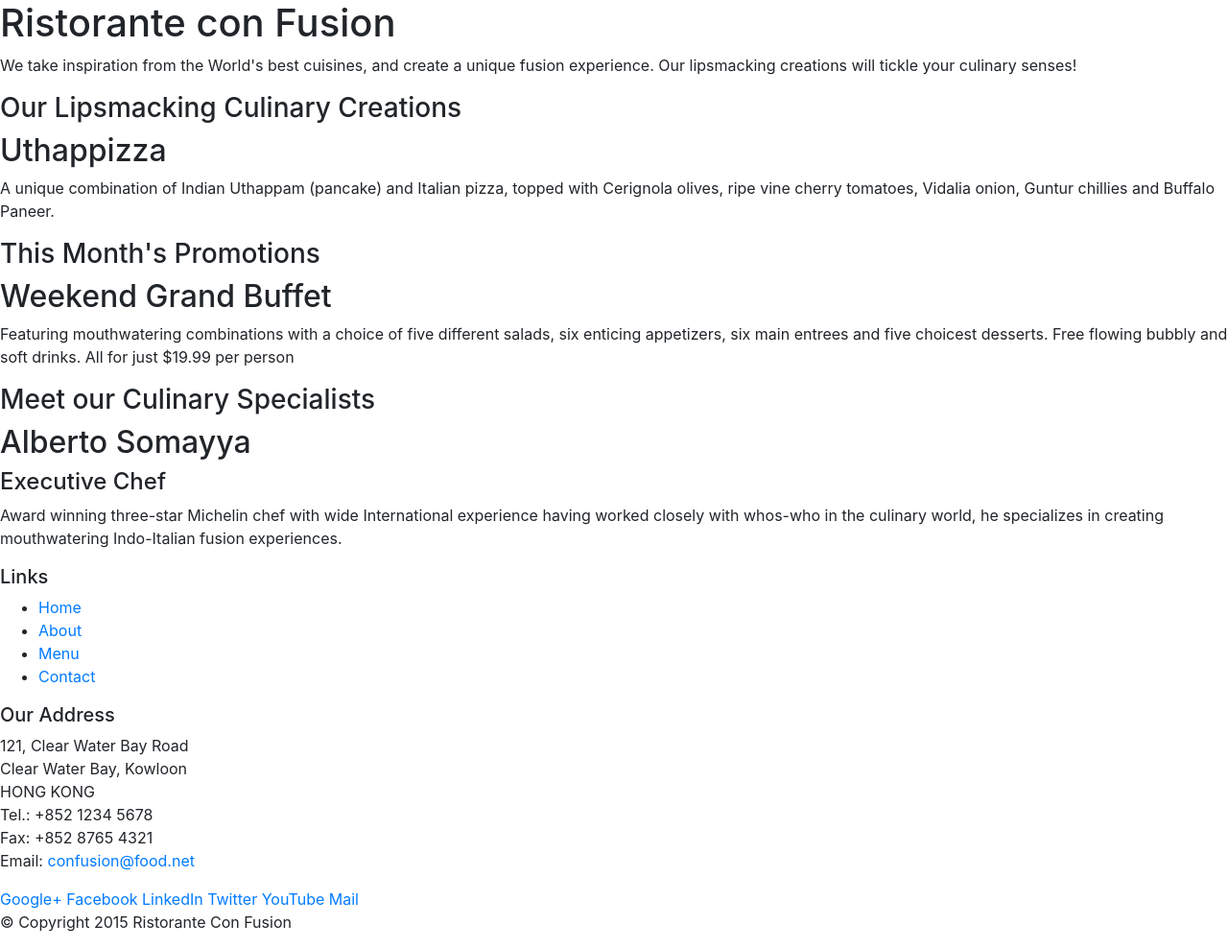
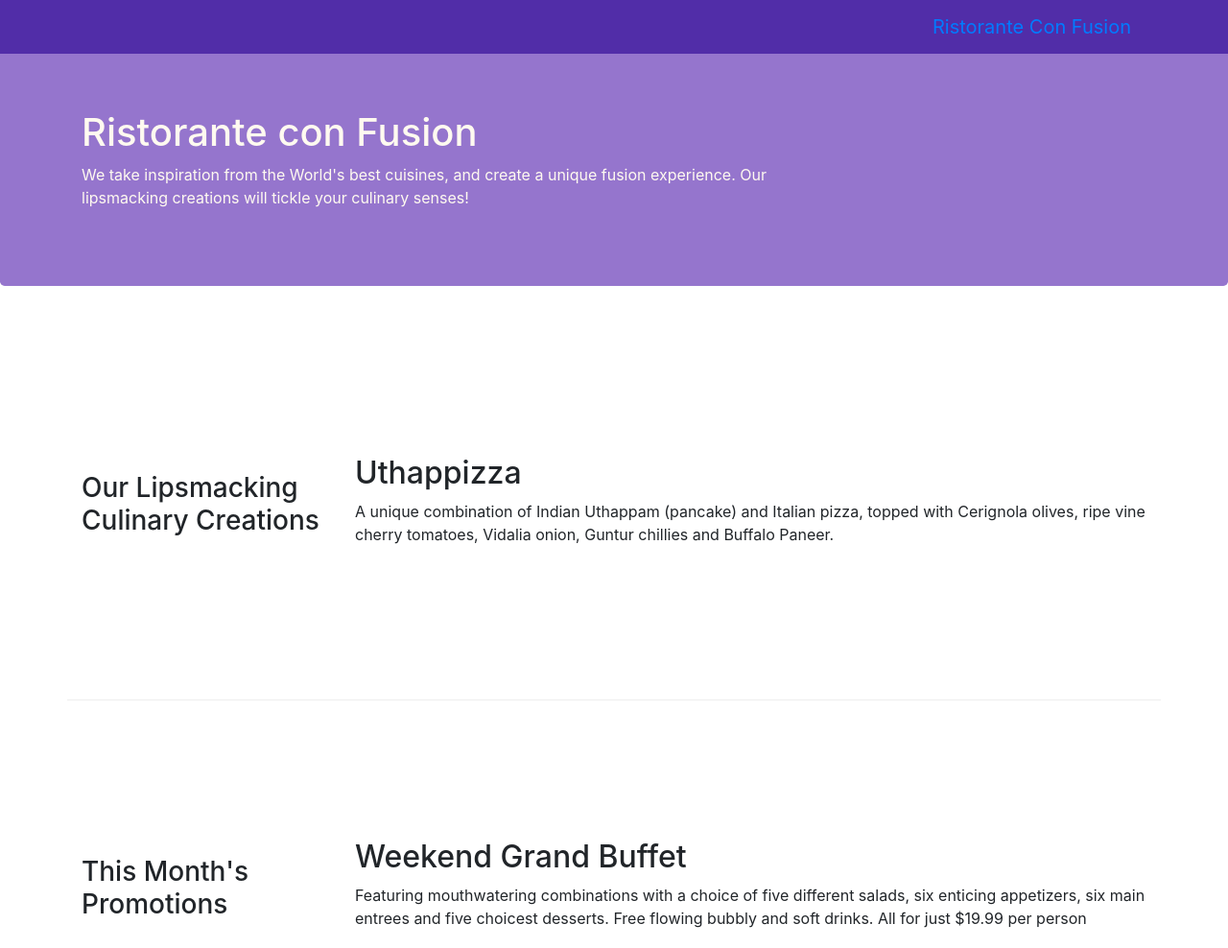
Before and after one commit to jjeannis07/conFusion, a website: page index.html in a window 1280 px wide. Shown: the top 988 px of the page at 96% size. Drawn offline with nearby package versions, Linux system fonts and the light colour scheme.

Commit message:
Navbar and Breadcrumbs

```diff
--- /dev/null
+++ b/css/style.css
@@ -0,0 +1,39 @@
+body {
+    padding: 50px 0px 0px 0px;
+    z-index: 0;
+}
+
+.navbar-inverse {
+    background-color: #512DA8 !important;
+}
+
+.row-header {
+    margin: 0px auto;
+    padding: 0px;
+}
+
+.row-content {
+    margin: 0px auto;
+    padding: 50px 0px 50px 0px;
+    border-bottom: 1px ridge;
+    min-height: 400px;
+}
+
+.footer {
+    background-color: #D1C4E9;
+    margin: 0px auto;
+    padding: 20px 0px 20px 0px;
+}
+
+.jumbotron {
+    padding: 70px 30px 70px 30px;
+    margin: 0px auto;
+    background: #9575CD !important;
+    color: floralwhite;
+}
+
+address {
+    font-size: 80%;
+    margin: 0px;
+    color: #0f0f0f;
+}
--- a/index.html
+++ b/index.html
@@ -7,73 +7,89 @@
     <meta name="viewport" content="width=device-width, initial-scale=1, shrink-to-fit=no">
     <meta http-equiv="x-ua-compatible" content="ie=edge">
     <title>Ristorante Con Fusion</title>
-
+    <link href="css/style.css" rel="stylesheet">
     <!-- Bootstrap CSS -->
     <link rel="stylesheet" href="node_modules/bootstrap/dist/css/bootstrap.min.css">
 </head>
 
 <body>
 
-    <header>
-        <div>
-            <div>
-                <div>
+    <header class="jumbotron">
+        <nav class="navbar navbar-inverse navbar-toggleable-sm fixed-top">
+            <div class="container">
+                <button class="navbar-toggler" type="button" data-toggle="collapse" data-target="#Navbar">
+                    <span class="navbar-toggler-icon"></span>
+                </button>
+                <a class="navbar-brand" href="#">Ristorante Con Fusion</a>
+                <div class="collapse navbar-collapse" id="Navbar">
+                <ul class="navbar-nav">
+                    <li class="nav-item active"><a class="nav-link" href="#">Home</a></li>
+                    <li class="nav-item"><a class="nav-link" href="./aboutus.html">About</a></li>
+                    <li class="nav-item"><a class="nav-link" href="#">Menu</a></li>
+                    <li class="nav-item"><a class="nav-link" href="#">Contact</a></li>
+                </ul>
+                </div>
+            </div>
+        </nav>
+        <div class="container">
+            <div class="row row-header">
+                <div class="col-12 col-sm-8">
                     <h1>Ristorante con Fusion</h1>
                     <p>We take inspiration from the World's best cuisines, and create a unique fusion experience. Our lipsmacking creations will tickle your culinary senses!</p>
                 </div>
-                <div>
+                <div class="col col-sm">
                 </div>
             </div>
         </div>
     </header>
 
-    <div>
-        <div>
-            <div>
+    <div class="container">
+        <div class="row row-content align-items-center">
+            <div class="col-sm-4 col-md-3 flex-last">
                 <h3>Our Lipsmacking Culinary Creations</h3>
             </div>
-            <div>
+            <div class="col-sm col-md flex-first">
                 <h2>Uthappizza</h2>
                 <p>A unique combination of Indian Uthappam (pancake) and Italian pizza, topped with Cerignola olives, ripe vine cherry tomatoes, Vidalia onion, Guntur chillies and Buffalo Paneer.</p>
             </div>
         </div>
 
 
-        <div>
-            <div>
+        <div class="row row-content align-items-center">
+            <div class="col-sm-4 col-md-3 flex-last">
                 <h3>This Month's Promotions</h3>
             </div>
-            <div>
+            <div class="col-sm col-md flex-first">
                 <h2>Weekend Grand Buffet</h2>
                 <p>Featuring mouthwatering combinations with a choice of five different salads, six enticing appetizers, six main entrees and five choicest desserts. Free flowing bubbly and soft drinks. All for just $19.99 per person </p>
             </div>
         </div>
 
-        <div>
-            <div>
+        <div class="row row-content align-items-center">
+            <div class="col-sm-4 col-md-3 flex-last">
                 <h3>Meet our Culinary Specialists</h3>
             </div>
-            <div>
+            <div class="col-sm col-md flex-first">
                 <h2>Alberto Somayya</h2>
                 <h4>Executive Chef</h4>
-                <p>Award winning three-star Michelin chef with wide International experience having worked closely with whos-who in the culinary world, he specializes in creating mouthwatering Indo-Italian fusion experiences. </p>
+                <p class="d-none d-md-block">Award winning three-star Michelin chef with wide International experience having worked closely with whos-who in the culinary world, he specializes in creating mouthwatering Indo-Italian fusion experiences. </p>
             </div>
         </div>
     </div>
 
-    <footer>
-        <div>
-            <div>
-                <div>
+    <footer class="footer">
+        <div class="container">
+            <div class="row row-content align-items-centerr">
+                <div class="col-5 offset-1 col-sm-2">
                     <h5>Links</h5>
-                    <ul>
+                    <ul class="list-unstyled">
                         <li><a href="#">Home</a></li>
                         <li><a href="#">About</a></li>
                         <li><a href="#">Menu</a></li>
                         <li><a href="#">Contact</a></li>
                     </ul>
                 </div>
-                <div>
+                <div class="col-6 col-sm-5">
                     <h5>Our Address</h5>
                     <address>
 		              121, Clear Water Bay Road<br>
@@ -84,8 +100,8 @@
 		              Email: <a href="mailto:confusion@food.net">confusion@food.net</a>
 		           </address>
                 </div>
-                <div>
-                    <div>
+                <div class="col col-sm-4 align-self-center">
+                    <div class="text-center">
                         <a href="http://google.com/+">Google+</a>
                         <a href="http://www.facebook.com/profile.php?id=">Facebook</a>
                         <a href="http://www.linkedin.com/in/">LinkedIn</a>
@@ -95,9 +111,9 @@
                     </div>
                 </div>
            </div>
-           <div>
-                <div>
-                    <p>© Copyright 2015 Ristorante Con Fusion</p>
+           <div class="row justify-content-center">
+                <div class="col-auto">
+                    <p>© Copyright 2018 Ristorante Con Fusion</p>
                 </div>
            </div>
         </div>
```
Also changed, not shown: aboutus.html (added, +137 -0 lines).
